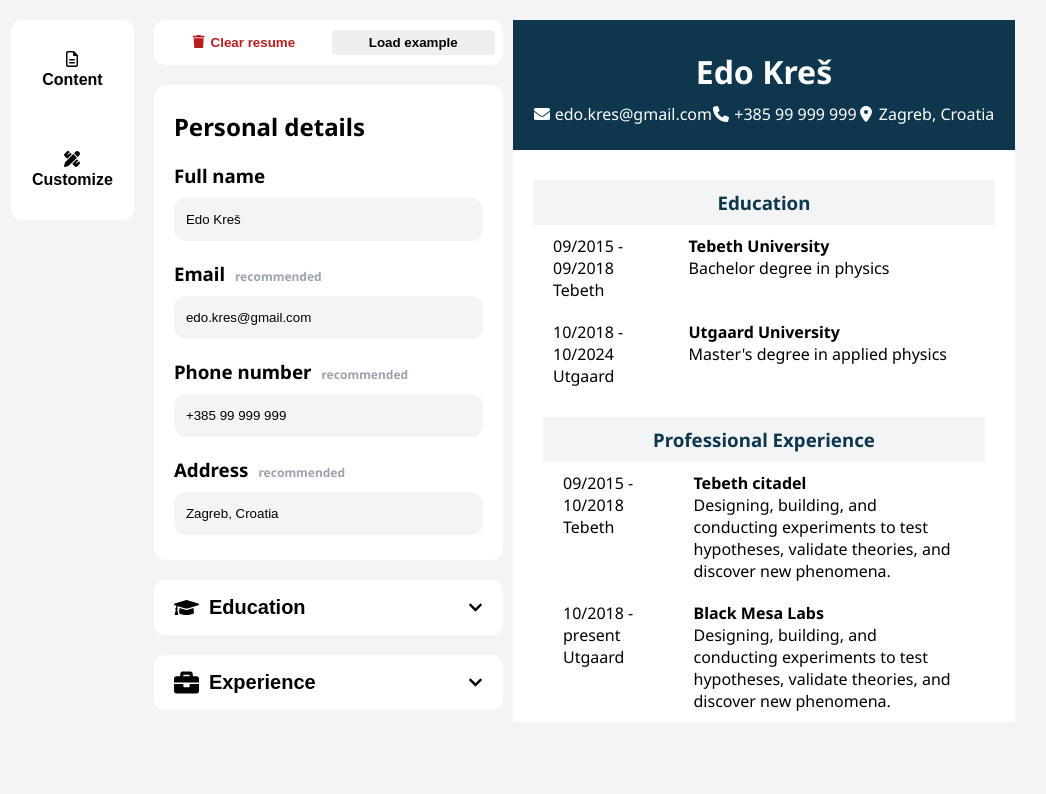
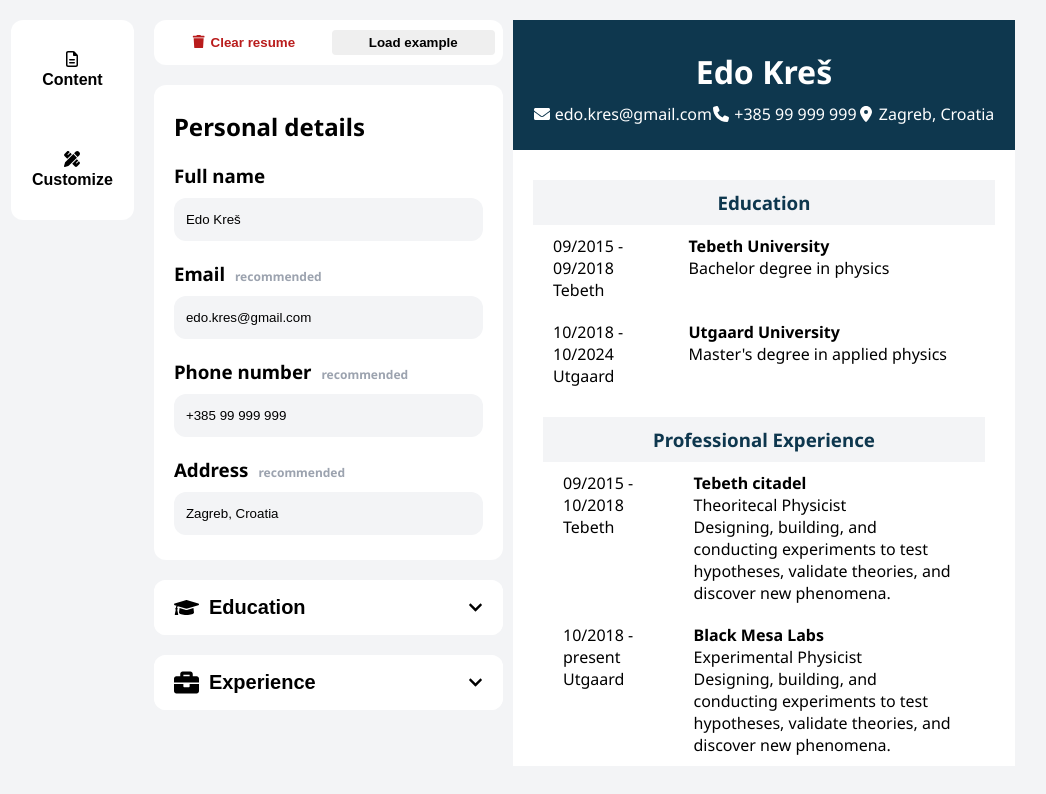
Before and after one commit to kresko/CvForge, a React (Vite) app: page / in a window 1280 px wide. Shown: the top 794 px of the page, without its empty margins (137-1183 px from the left). Built offline with nearby package versions, Linux system fonts and the light colour scheme.

Commit message:
Finished content form
Finished content form, removed unnecessary components and comments, added styles. Code refactoring and bug fix.

```diff
--- a/src/Components/CvForgeRenderer/RendererBody/RendererBody.jsx
+++ b/src/Components/CvForgeRenderer/RendererBody/RendererBody.jsx
@@ -1,58 +1,55 @@
+import defaultDataset from "../../../Data/DefaultDataset";
 import RendererBodySection from "../RendererBodySection/RendererBodySection";
 import './RendererBody.css';
 
-function RendererBody({ testInfo, educationInfo, experienceInfo, bachelorDegreeEducationInfo, mastersDegreeEducationInfo, theoreticalPhysicistJobExperienceInfo, experimentalPhysicistJobExperienceInfo, isDefaultDataUsed }) {
+function RendererBody({ educationInfoBachelorDegree, educationInfoMastersDegree, experienceInfoTheoreticalPhysicistJob, experienceInfoExperimentalPhysicistJob, bachelorDegreeEducationInfo, mastersDegreeEducationInfo, theoreticalPhysicistJobExperienceInfo, experimentalPhysicistJobExperienceInfo, isDefaultDataUsed }) {
     return (
         <>
             <div className="renderer-body-education">
-                <h3>{educationInfo.label}</h3>
+                <h3>{defaultDataset.education.label}</h3>
 
                 <RendererBodySection
-                    testInfo={testInfo}
-                    startDate={educationInfo.bachelorDegree.startDate}
-                    endDate={educationInfo.bachelorDegree.endDate}
-                    location={educationInfo.bachelorDegree.location}
-                    insitutionName={educationInfo.bachelorDegree.institutionName}
-                    degree={educationInfo.bachelorDegree.degree}
+                    startDate={educationInfoBachelorDegree.startDate}
+                    endDate={educationInfoBachelorDegree.endDate}
+                    location={educationInfoBachelorDegree.location}
+                    insitutionName={educationInfoBachelorDegree.institutionName}
+                    degree={educationInfoBachelorDegree.degree}
                     resumeInfo={bachelorDegreeEducationInfo}
                     isDefaultDataUsed={isDefaultDataUsed}
                 />
 
                 <RendererBodySection
-                    testInfo={testInfo}
-                    startDate={educationInfo.mastersDegree.startDate}
-                    endDate={educationInfo.mastersDegree.endDate}
-                    location={educationInfo.mastersDegree.location}
-                    insitutionName={educationInfo.mastersDegree.institutionName}
-                    degree={educationInfo.mastersDegree.degree}
+                    startDate={educationInfoMastersDegree.startDate}
+                    endDate={educationInfoMastersDegree.endDate}
+                    location={educationInfoMastersDegree.location}
+                    insitutionName={educationInfoMastersDegree.institutionName}
+                    degree={educationInfoMastersDegree.degree}
                     resumeInfo={mastersDegreeEducationInfo}
                     isDefaultDataUsed={isDefaultDataUsed}
                 />
             </div>
 
             <div className="renderer-body-experience">
-                <h3>{experienceInfo.label}</h3>
+                <h3>{defaultDataset.experience.label}</h3>
 
                 <RendererBodySection
-                    testInfo={testInfo}
-                    startDate={experienceInfo.theoreticalPhysicistJob.startDate}
-                    endDate={experienceInfo.theoreticalPhysicistJob.endDate}
-                    location={experienceInfo.theoreticalPhysicistJob.location}
-                    insitutionName={experienceInfo.theoreticalPhysicistJob.institutionName}
-                    degree={experienceInfo.theoreticalPhysicistJob.degree}
-                    description={experienceInfo.theoreticalPhysicistJob.jobDescription}
+                    startDate={experienceInfoTheoreticalPhysicistJob.startDate}
+                    endDate={experienceInfoTheoreticalPhysicistJob.endDate}
+                    location={experienceInfoTheoreticalPhysicistJob.location}
+                    insitutionName={experienceInfoTheoreticalPhysicistJob.institutionName}
+                    degree={experienceInfoTheoreticalPhysicistJob.occupation}
+                    description={experienceInfoTheoreticalPhysicistJob.jobDescription}
                     resumeInfo={theoreticalPhysicistJobExperienceInfo}
                     isDefaultDataUsed={isDefaultDataUsed}
                 />
 
                 <RendererBodySection
-                    testInfo={testInfo}
-                    startDate={experienceInfo.experimentalPhysicistJob.startDate}
-                    endDate={experienceInfo.experimentalPhysicistJob.endDate}
-                    location={experienceInfo.experimentalPhysicistJob.location}
-                    insitutionName={experienceInfo.experimentalPhysicistJob.institutionName}
-                    degree={experienceInfo.experimentalPhysicistJob.degree}
-                    description={experienceInfo.experimentalPhysicistJob.jobDescription}
+                    startDate={experienceInfoExperimentalPhysicistJob.startDate}
+                    endDate={experienceInfoExperimentalPhysicistJob.endDate}
+                    location={experienceInfoExperimentalPhysicistJob.location}
+                    insitutionName={experienceInfoExperimentalPhysicistJob.institutionName}
+                    degree={experienceInfoExperimentalPhysicistJob.occupation}
+                    description={experienceInfoExperimentalPhysicistJob.jobDescription}
                     resumeInfo={experimentalPhysicistJobExperienceInfo}
                     isDefaultDataUsed={isDefaultDataUsed}
                 />
--- a/src/Components/CvForgeRenderer/RendererBodySection/RendererBodySection.jsx
+++ b/src/Components/CvForgeRenderer/RendererBodySection/RendererBodySection.jsx
@@ -1,6 +1,6 @@
 import './RendererBodySection.css';
 
-function RendererBodySection({ testInfo, startDate, endDate, location, insitutionName, degree, description='', resumeInfo, isDefaultDataUsed }) {
+function RendererBodySection({ startDate, endDate, location, insitutionName, degree, description='', resumeInfo, isDefaultDataUsed }) {
     return (
         <>
             <div className={`renderer-body-section ${(resumeInfo || !isDefaultDataUsed) ? 'hidden' : ''}`}>
--- a/src/CvForge.jsx
+++ b/src/CvForge.jsx
@@ -10,9 +10,10 @@ import { useState } from 'react';
 
 function CvForge() {
   const [personalInfo, setPersonalInfo] = useState(defaultDataset.personalInfo);
-  const [educationInfo, setEducationInfo] = useState(defaultDataset.education);
-  const [experienceInfo, setExperienceInfo] = useState(defaultDataset.experience);
-  const [testInfo, setTestInfo] = useState(defaultDataset.experience.theoreticalPhysicistJob);
+  const [educationInfoBachelorDegree, setEducationInfoBachelorDegree] = useState(defaultDataset.education.bachelorDegree);
+  const [educationInfoMastersDegree, setEducationInfoMastersDegree] = useState(defaultDataset.education.mastersDegree);
+  const [experienceInfoTheoreticalPhysicistJob, setExperienceInfoTheoreticalPhysicistJob] = useState(defaultDataset.experience.theoreticalPhysicistJob);
+  const [experienceInfoExperimentalPhysicistJob, setExperienceInfoExperimentalPhysicistJob] = useState(defaultDataset.experience.experimentalPhysicistJob);
   const [isbachelorDegreeEducationInfoHidden, setIsbachelorDegreeEducationInfoHidden] = useState(false);
   const [isMastersDegreeEducationInfoHidden, setIsMastersDegreeEducationInfoHidden] = useState(false);
   const [isTheoreticalPhysicistJobExperienceInfoHidden, setIsTheoreticalPhysicistJobExperienceInfoHidden] = useState(false);
@@ -29,14 +30,24 @@ function CvForge() {
     setPersonalInfo({ ...personalInfo, [key]: e.target.value })
   }
 
-  function onChangeEducationInfo(e) {
+  function onChangeEducationInfoBachelorDegree(e) {
     const { key } = e.target.dataset;
-    setEducationInfo({ ...educationInfo, [key]: e.target.value });
+    setEducationInfoBachelorDegree({ ...educationInfoBachelorDegree, [key]: e.target.value });
   }
 
-  function onChangeExperienceInfo(e) {
+  function onChangeEducationInfoMastersDegree(e) {
     const { key } = e.target.dataset;
-    setExperienceInfo({ ...experienceInfo, [key]: e.target.value });
+    setEducationInfoMastersDegree({ ...educationInfoMastersDegree, [key]: e.target.value });
+  }
+
+  function onChangeExperienceInfoTheoreticalPhysicistJob(e) {
+    const { key } = e.target.dataset;
+    setExperienceInfoTheoreticalPhysicistJob({ ...experienceInfoTheoreticalPhysicistJob, [key]: e.target.value });
+  }
+
+  function onChangeExperienceInfoExperimentalPhysicistJob(e) {
+    const { key } = e.target.dataset;
+    setExperienceInfoExperimentalPhysicistJob({ ...experienceInfoExperimentalPhysicistJob, [key]: e.target.value });
   }
 
   function hideBachelorDegreeEducationInfo() {
@@ -58,8 +69,10 @@ function CvForge() {
   function loadDefaultData() {
     setIsDefaultDataUsed(true)
     setPersonalInfo(defaultDataset.personalInfo);
-    setEducationInfo(defaultDataset.education);
-    setExperienceInfo(defaultDataset.experience);
+    setEducationInfoBachelorDegree(defaultDataset.education.bachelorDegree);
+    setEducationInfoMastersDegree(defaultDataset.education.mastersDegree);
+    setExperienceInfoTheoreticalPhysicistJob(defaultDataset.experience.theoreticalPhysicistJob);
+    setExperienceInfoExperimentalPhysicistJob(defaultDataset.experience.experimentalPhysicistJob);
     setIsbachelorDegreeEducationItemRemoved(false);
     setIsMastersDegreeEducationItemRemoved(false);
     setIsTheoreticalPhysicistJobExperienceItemRemoved(false);
@@ -69,8 +82,10 @@ function CvForge() {
   function clearDefaultData() {
     setIsDefaultDataUsed(false);
     setPersonalInfo(defaultDataset.emptyPersonalInfo);
-    setEducationInfo(defaultDataset.emptyEducation);
-    setExperienceInfo(defaultDataset.emptyExperience);
+    setEducationInfoBachelorDegree(defaultDataset.education.bachelorDegree);
+    setEducationInfoMastersDegree(defaultDataset.education.mastersDegree);
+    setExperienceInfoTheoreticalPhysicistJob(defaultDataset.experience.theoreticalPhysicistJob);
+    setExperienceInfoExperimentalPhysicistJob(defaultDataset.experience.experimentalPhysicistJob);
   }
 
   function toggleForm(id) {
@@ -106,15 +121,18 @@ function CvForge() {
 
           { isFormToggled == defaultDataset.forms.formController && (
             <FormDataController onChange={onChangePersonalInfo}
-              onChangeEducationInfo={onChangeEducationInfo}
-              onChangeExperienceInfo={onChangeExperienceInfo}
-              testInfo={testInfo}
+              onChangeEducationInfoBachelorDegree={onChangeEducationInfoBachelorDegree}
+              onChangeEducationInfoMastersDegree={onChangeEducationInfoMastersDegree}
+              onChangeExperienceInfoTheoreticalPhysicistJob={onChangeExperienceInfoTheoreticalPhysicistJob}
+              onChangeExperienceInfoExperimentalPhysicistJob={onChangeExperienceInfoExperimentalPhysicistJob}
+              educationInfoBachelorDegree={educationInfoBachelorDegree}
+              educationInfoMastersDegree={educationInfoMastersDegree}
+              experienceInfoTheoreticalPhysicistJob={experienceInfoTheoreticalPhysicistJob}
+              experienceInfoExperimentalPhysicistJob={experienceInfoExperimentalPhysicistJob}
               fullName={personalInfo.fullName}
               email={personalInfo.email}
               phone={personalInfo.phoneNumber}
               address={personalInfo.address}
-              educationInfo={educationInfo}
-              experienceInfo={experienceInfo}
               bachelorDegreeEducationInfo={isbachelorDegreeEducationInfoHidden}
               bachelorDegreeEducationInfoClickHandler={hideBachelorDegreeEducationInfo}
               mastersDegreeEducationInfo={isMastersDegreeEducationInfoHidden}
@@ -145,9 +163,10 @@ function CvForge() {
             address={personalInfo.address}/>
 
         <RendererBody
-          testInfo={testInfo}
-          educationInfo={educationInfo}
-          experienceInfo={experienceInfo}
+          educationInfoBachelorDegree={educationInfoBachelorDegree}
+          educationInfoMastersDegree={educationInfoMastersDegree}
+          experienceInfoTheoreticalPhysicistJob={experienceInfoTheoreticalPhysicistJob}
+          experienceInfoExperimentalPhysicistJob={experienceInfoExperimentalPhysicistJob}
           bachelorDegreeEducationInfo={isbachelorDegreeEducationInfoHidden}
           mastersDegreeEducationInfo={isMastersDegreeEducationInfoHidden}
           theoreticalPhysicistJobExperienceInfo={isTheoreticalPhysicistJobExperienceInfoHidden}
```
Also changed, not shown: src/Components/CvForgeForm/FormDataController/FormDataController.jsx (+15 -15 lines), src/Components/CvForgeForm/FormDataControllerEducationDropdownItem/FormDataControllerEducationDropdownItem.jsx (+6 -8 lines), src/Components/CvForgeForm/FormDataControllerExperienceDropdownItem/FormDataControllerExperienceDropdownItem.jsx (+6 -7 lines).
